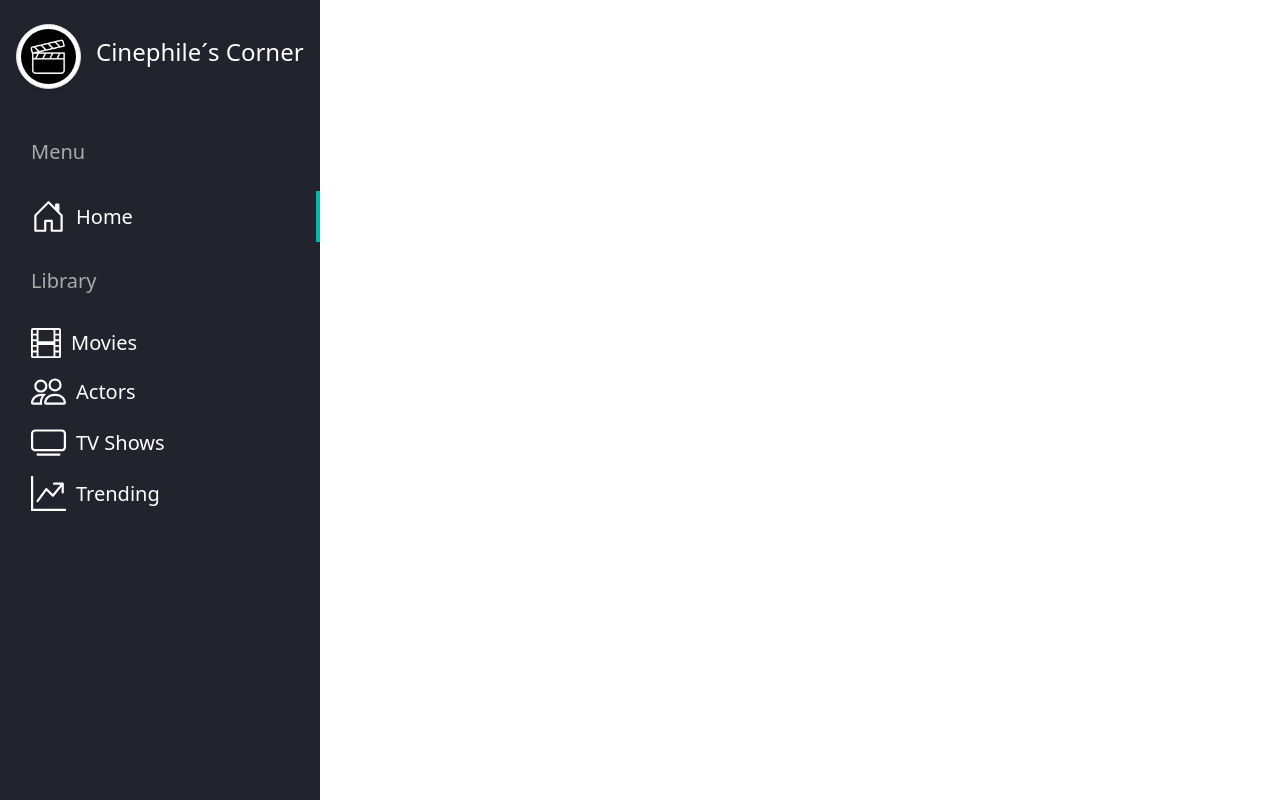
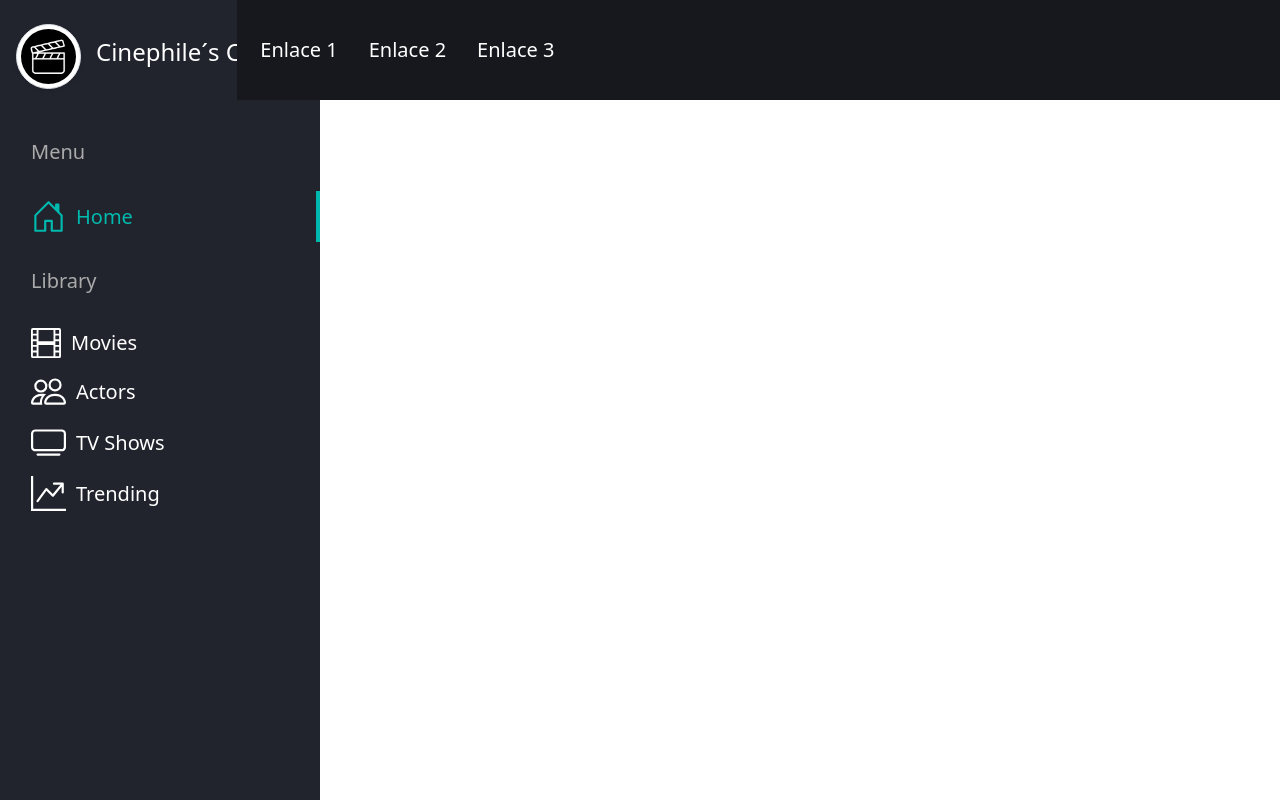
Before and after one commit to nonoml16/proyecto-angular-tmdb-api, an Angular app: page / in a window 1280 px wide. Built offline with nearby package versions, Linux system fonts and the light colour scheme.

Commit message:
finish navbar horizontal

```diff
--- a/src/app/components/nav-bar/nav-bar.component.css
+++ b/src/app/components/nav-bar/nav-bar.component.css
@@ -46,3 +46,18 @@ p {
     margin-top: auto;
     padding-top: 350px;
 }
+
+.home {
+    color: #00B9AE;
+    border-right: 4px solid #00B9AE;
+}
+
+.navbar-top {
+    background-color: #16181E;
+    height: 100px;
+}
+
+main {
+    background-color: #16181E;
+    color: white;
+}
--- a/src/app/components/nav-bar/nav-bar.component.html
+++ b/src/app/components/nav-bar/nav-bar.component.html
@@ -1,8 +1,12 @@
-<nav>
+<div class="container-fluid">
+
+
+    <div class="row">
+        <nav class="col-md-3 col-lg-2 d-md-block sidebar">
             <div class="vertical-nav" id="sidebar">
                 <div class="py-4 px-3 mb-4">
-            <div class="media d-flex align-items-center"><img src="../../../assets/img/icon.jpg" alt="..." width="65"
-                    class="mr-3 rounded-circle img-thumbnail shadow-sm">
+                    <div class="media d-flex align-items-center"><img src="../../../assets/img/icon.jpg" alt="..."
+                            width="65" class="mr-3 rounded-circle img-thumbnail shadow-sm">
                         <div class="media-body">
                             <h4>Cinephile´s Corner</h4>
                         </div>
@@ -13,7 +17,7 @@
 
                 <ul class="nav flex-column mb-0">
                     <li class="nav-item">
-                <a href="#" class="nav-link d-flex align-items-center" style="border-right: 4px solid #00B9AE;">
+                        <a href="#" class="nav-link home d-flex align-items-center">
                             <svg xmlns="http://www.w3.org/2000/svg" width="35" height="35" fill="currentColor"
                                 class="bi bi-house-door" viewBox="0 0 16 16">
                                 <path
@@ -28,7 +32,7 @@
 
                 <ul class="nav flex-column mb-0">
                     <li class="nav-item">
-                <a href="#" class="nav-link d-flex align-items-center">
+                        <a href="#" class="nav-link movies d-flex align-items-center">
                             <svg xmlns="http://www.w3.org/2000/svg" width="30" height="30" fill="currentColor"
                                 class="bi bi-film" viewBox="0 0 16 16">
                                 <path
@@ -38,7 +42,7 @@
                         </a>
                     </li>
                     <li class="nav-item">
-                <a href="#" class="nav-link d-flex align-items-center">
+                        <a href="#" class="nav-link actors d-flex align-items-center">
                             <svg xmlns="http://www.w3.org/2000/svg" width="35" height="35" fill="currentColor"
                                 class="bi bi-people" viewBox="0 0 16 16">
                                 <path
@@ -48,9 +52,9 @@
                         </a>
                     </li>
                     <li class="nav-item">
-                <a href="#" class="nav-link d-flex align-items-center">
-                    <svg xmlns="http://www.w3.org/2000/svg" width="35" height="35" fill="currentColor" class="bi bi-tv"
-                        viewBox="0 0 16 16">
+                        <a href="#" class="nav-link tvshows d-flex align-items-center">
+                            <svg xmlns="http://www.w3.org/2000/svg" width="35" height="35" fill="currentColor"
+                                class="bi bi-tv" viewBox="0 0 16 16">
                                 <path
                                     d="M2.5 13.5A.5.5 0 0 1 3 13h10a.5.5 0 0 1 0 1H3a.5.5 0 0 1-.5-.5zM13.991 3l.024.001a1.46 1.46 0 0 1 .538.143.757.757 0 0 1 .302.254c.067.1.145.277.145.602v5.991l-.001.024a1.464 1.464 0 0 1-.143.538.758.758 0 0 1-.254.302c-.1.067-.277.145-.602.145H2.009l-.024-.001a1.464 1.464 0 0 1-.538-.143.758.758 0 0 1-.302-.254C1.078 10.502 1 10.325 1 10V4.009l.001-.024a1.46 1.46 0 0 1 .143-.538.758.758 0 0 1 .254-.302C1.498 3.078 1.675 3 2 3h11.991zM14 2H2C0 2 0 4 0 4v6c0 2 2 2 2 2h12c2 0 2-2 2-2V4c0-2-2-2-2-2z" />
                             </svg>
@@ -58,7 +62,7 @@
                         </a>
                     </li>
                     <li class="nav-item">
-                <a href="#" class="nav-link d-flex align-items-center">
+                        <a href="#" class="nav-link trending d-flex align-items-center">
                             <svg xmlns="http://www.w3.org/2000/svg" width="35" height="35" fill="currentColor"
                                 class="bi bi-graph-up-arrow" viewBox="0 0 16 16">
                                 <path fill-rule="evenodd"
@@ -69,7 +73,7 @@
                     </li>
 
                     <li class="nav-item nav-end">
-                <a href="#" class="nav-link d-flex align-items-center">
+                        <a href="#" class="nav-link logout d-flex align-items-center">
                             <svg xmlns="http://www.w3.org/2000/svg" width="39" height="39" fill="currentColor"
                                 class="bi bi-box-arrow-right" viewBox="0 0 16 16">
                                 <path fill-rule="evenodd"
@@ -83,3 +87,22 @@
                 </ul>
             </div>
         </nav>
+        <main role="main" class="col-md-9 ml-sm-auto col-lg-10 px-md-4">
+            <nav class="navbar navbar-expand-lg navbar-top">
+                <div class="collapse navbar-collapse" id="navbarNav">
+                    <ul class="navbar-nav ml-auto">
+                        <li class="nav-item">
+                            <a class="nav-link" href="#">Enlace 1</a>
+                        </li>
+                        <li class="nav-item">
+                            <a class="nav-link" href="#">Enlace 2</a>
+                        </li>
+                        <li class="nav-item">
+                            <a class="nav-link" href="#">Enlace 3</a>
+                        </li>
+                    </ul>
+                </div>
+            </nav>
+        </main>
+    </div>
+</div>
```
Lines whose indentation alone changed are shown as unchanged.
